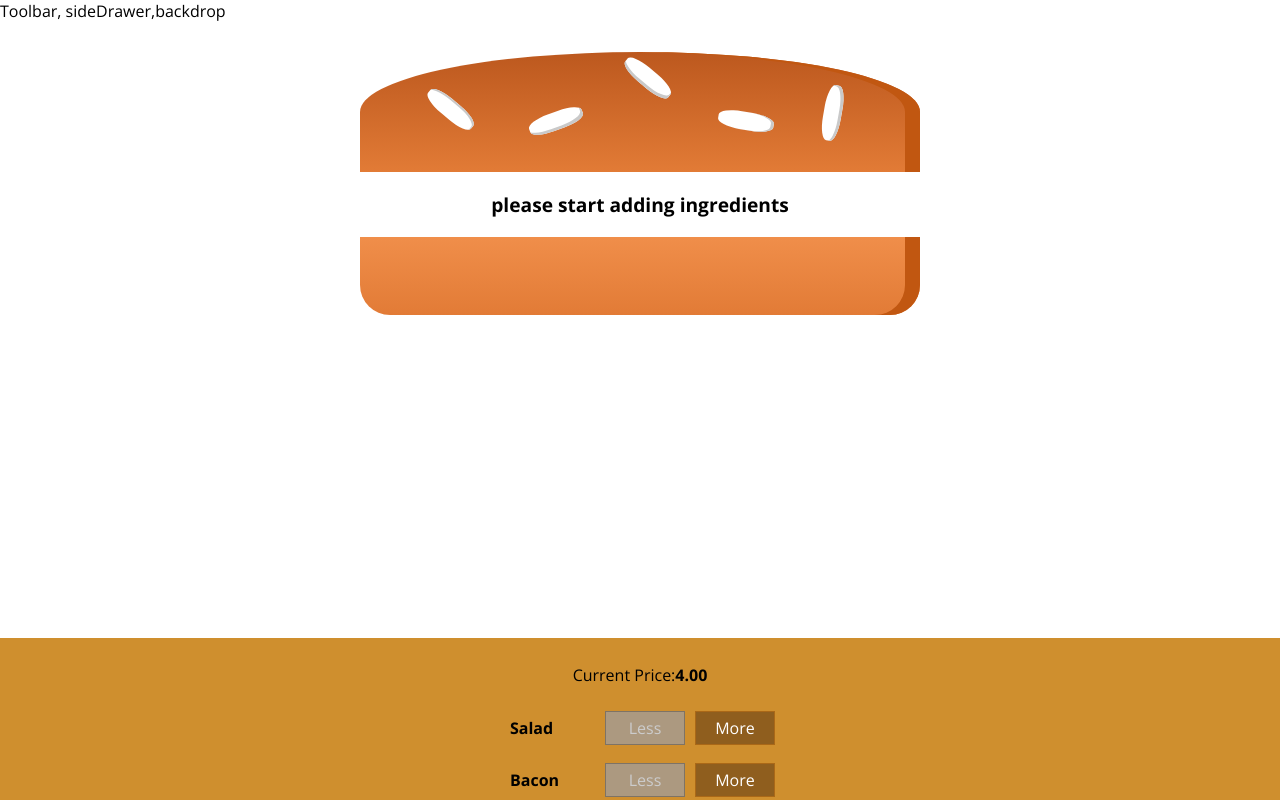
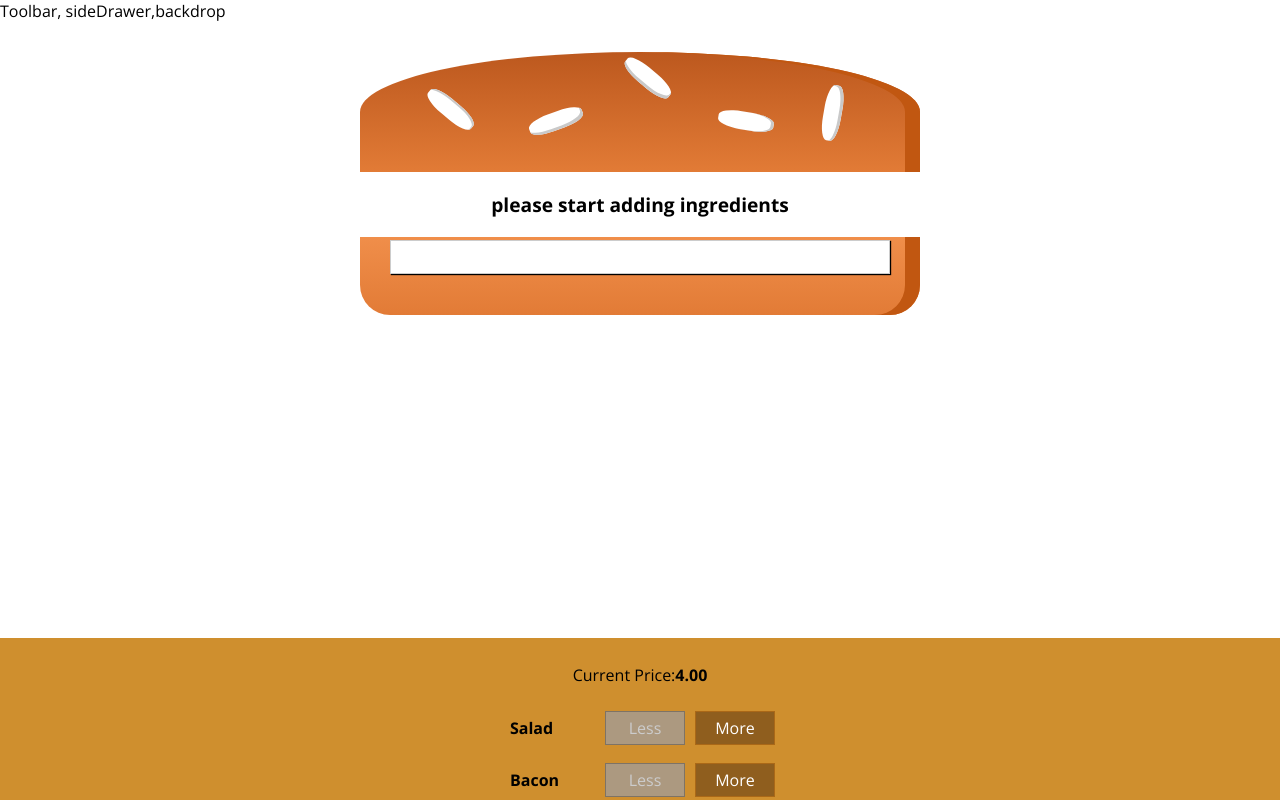
Before and after one commit to Rahul255/burger, a React app: page / in a window 1280 px wide. Shown: the top 800 px of the page. Built offline with nearby package versions, Linux system fonts and the light colour scheme.

Commit message:
file added

```diff
--- /dev/null
+++ b/src/components/UI/Modal/Modal.css
@@ -0,0 +1,20 @@
+.Modal {
+    position: fixed;
+    z-index: 500;
+    background-color: white;
+    width: 70%;
+    border: 1px solid #ccc;
+    box-shadow: 1px 1px 1px black;
+    padding: 16px;
+    left: 15%;
+    top: 30%;
+    box-sizing: border-box;
+    transition: all 0.3s ease-out;
+}
+
+@media (min-width: 600px) {
+    .Modal {
+        width: 500px;
+        left: calc(50% - 250px);
+    }
+}
--- /dev/null
+++ b/src/components/UI/Modal/Modal.js
@@ -0,0 +1,11 @@
+import React from 'react';
+import classes from './Modal.css';
+
+//here we add model
+
+const modal = (props) => (
+    <div className={classes.Modal}>
+        {props.children}
+    </div>
+);
+export default modal;
--- a/src/containers/BurgerBuilder/BurgerBuilder.js
+++ b/src/containers/BurgerBuilder/BurgerBuilder.js
@@ -2,6 +2,7 @@
 import Aux from '../../hoc/Aux';
 import Burger from '../../components/Burger/Burger';
 import BuildControls from '../../components/Burger/BuildControls/BuildControls';
+import Model from '../../components/UI/Modal/Modal';
 
 const INGREDIENT_PRICE = {
     salad: 0.5,
@@ -25,6 +26,7 @@
         totalPrice: 4,
         purchasable: false
     }
+    //update the purchase state
     updatePurchaseState (ingredients) {
         const sum = Object.keys(ingredients).map(igKey => {
             return ingredients[igKey];
@@ -34,6 +36,7 @@
             }, 0);
         this.setState({purchasable: sum > 0});
     }
+    // add ingredients
     addIngredientHandler = (type) => {
         const oldCount = this.state.ingredients[type];
         const updateCount = oldCount + 1;
@@ -47,6 +50,7 @@
         this.setState({totalPrice: newPrice, ingredients: updateIngredients});
         this.updatePurchaseState(updateIngredients);
     }
+    //remove ingredients
     removeIngredientHandler = (type) => {
         const oldCount = this.state.ingredients[type];
         if (oldCount <= 0){
@@ -72,6 +76,7 @@
         }
         return (
             <Aux>
+                <Model />
                 <Burger ingredients={this.state.ingredients}/>
                 <BuildControls
                     ingredientAdded = {this.addIngredientHandler}
```
Also changed, not shown: src/components/Burger/OrderSummary/OrderSummary.js (added), src/components/UI/Backdrop/Backdrop.js (added).
